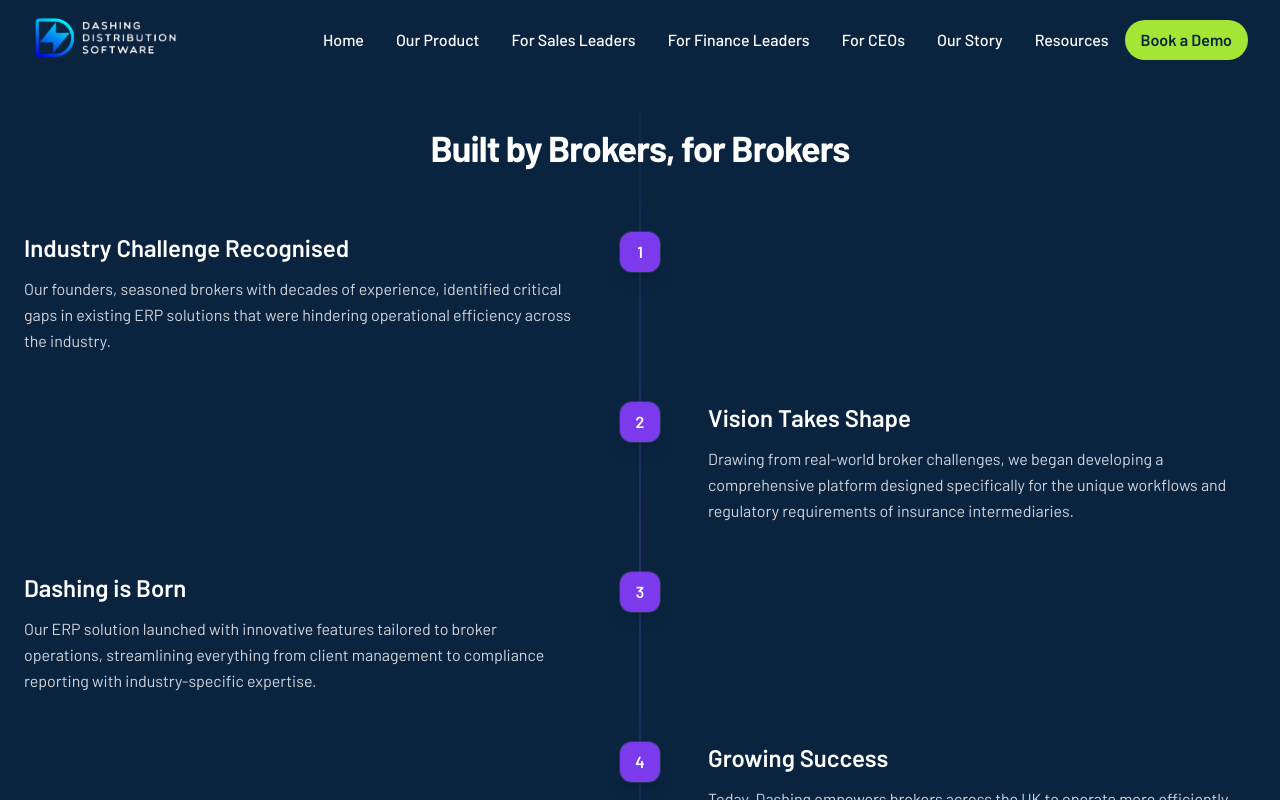
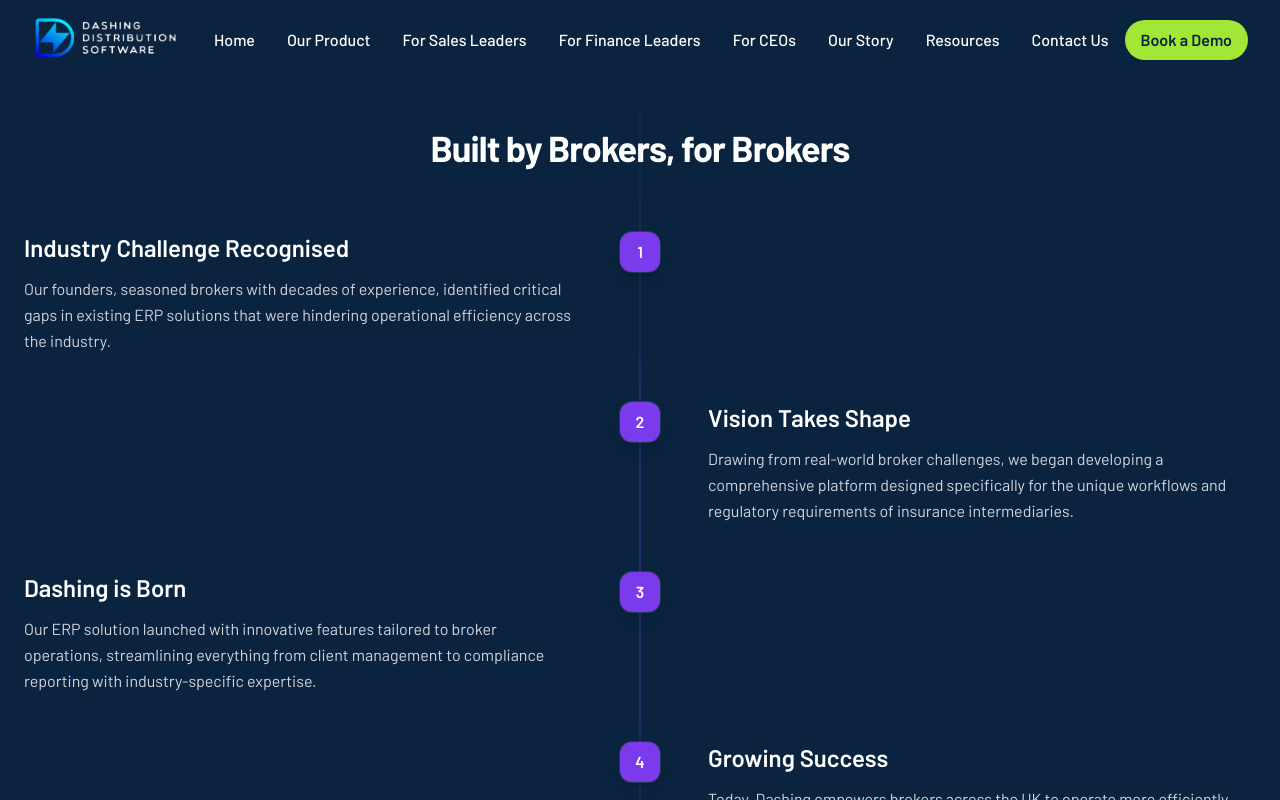
Before and after one commit to hari-bhandari/dashing-site2, a Next.js app: page /our-story in a window 1280 px wide. Shown: the top 800 px of the page. Built offline with nearby package versions, Linux system fonts and the light colour scheme; no server answers.

Commit message:
style: Add Contact Us link to Navbar and create contact page with ContactInfoSection

```diff
--- a/src/app/components/Contact/ContactInfoSection.tsx
+++ b/src/app/components/Contact/ContactInfoSection.tsx
@@ -30,7 +30,7 @@ const enquiries: Enquiry[] = [
 
 export default function ContactInfoSection() {
   return (
-    <section className="relative isolate overflow-hidden bg-white py-16 sm:py-24">
+    <section className="relative isolate overflow-hidden bg-white py-16 sm:py-32">
       <div className="mx-auto w-full max-w-7xl px-4 sm:px-6 lg:px-8">
         <div className="grid gap-10 lg:grid-cols-2 lg:gap-12">
           {/* Left: Intro + Enquiries */}
@@ -100,7 +100,7 @@ export default function ContactInfoSection() {
               </article>
               <p className="text-sm text-[#0a2440]/80">
                 Connect with us on{" "}
-                <Link href="https://www.linkedin.com" className="underline decoration-lime-400/50 underline-offset-4 hover:text-lime-500">
+                <Link href="https://www.linkedin.com/company/dashing-distribution-software" className="underline decoration-lime-400/50 underline-offset-4 hover:text-lime-500">
                   LinkedIn
                 </Link>{" "}
                 for industry insights and company updates.
--- a/src/app/components/Navigation/Navbar.tsx
+++ b/src/app/components/Navigation/Navbar.tsx
@@ -68,6 +68,13 @@ export default function Navbar() {
         onClick={() => setIsMenuOpen(false)}
       >
         Resources
+      </Link>
+      <Link
+        href="/contact"
+        className={`text-xs font-medium ${isMobile ? 'text-[#0a2440]' : 'text-white'} transition-colors duration-200 hover:text-lime-400 sm:text-xs md:text-sm lg:text-base`}
+        onClick={() => setIsMenuOpen(false)}
+      >
+        Contact Us
       </Link>
     </div>
   )
--- a/src/app/components/OurStory/JoinOurTeam.tsx
+++ b/src/app/components/OurStory/JoinOurTeam.tsx
@@ -79,7 +79,7 @@ export default function JoinOurTeam() {
               Schedule a Demo
             </Link>
             <Link
-              href="#"
+              href="https://www.linkedin.com/company/dashing-distribution-software"
               className="inline-flex items-center justify-center rounded-lg bg-white/5 px-4 py-2 text-sm font-semibold text-white ring-1 ring-white/10 transition hover:bg-white/10"
             >
               Connect on LinkedIn
--- /dev/null
+++ b/src/app/contact/page.tsx
@@ -0,0 +1,13 @@
+import Navbar from "@/app/components/Navigation/Navbar";
+import Footer from "@/app/components/Navigation/Footer";
+import ContactInfoSection from "@/app/components/Contact/ContactInfoSection";
+
+export default function contact() {
+    return (
+        <div className="flex min-h-screen flex-col text-white">
+            <Navbar />
+                <ContactInfoSection />
+            <Footer />
+        </div>
+    );
+}
```
